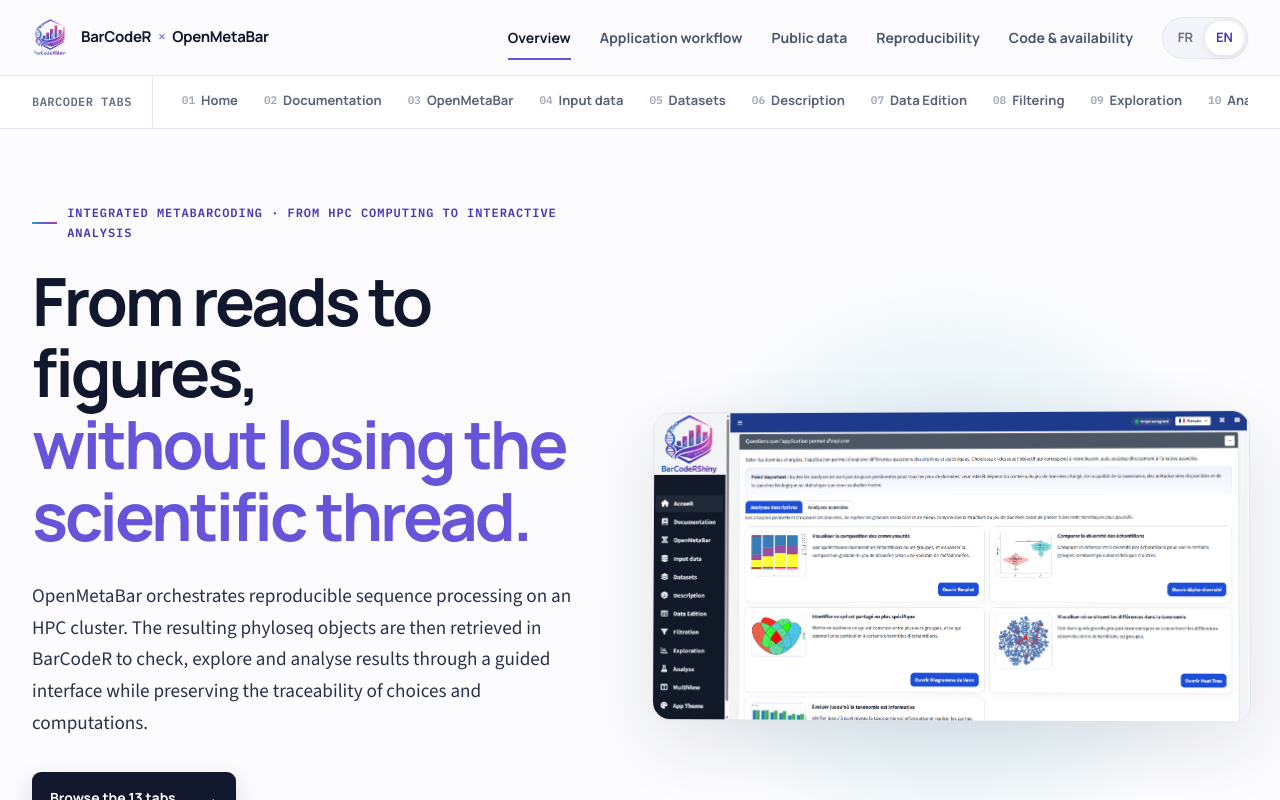
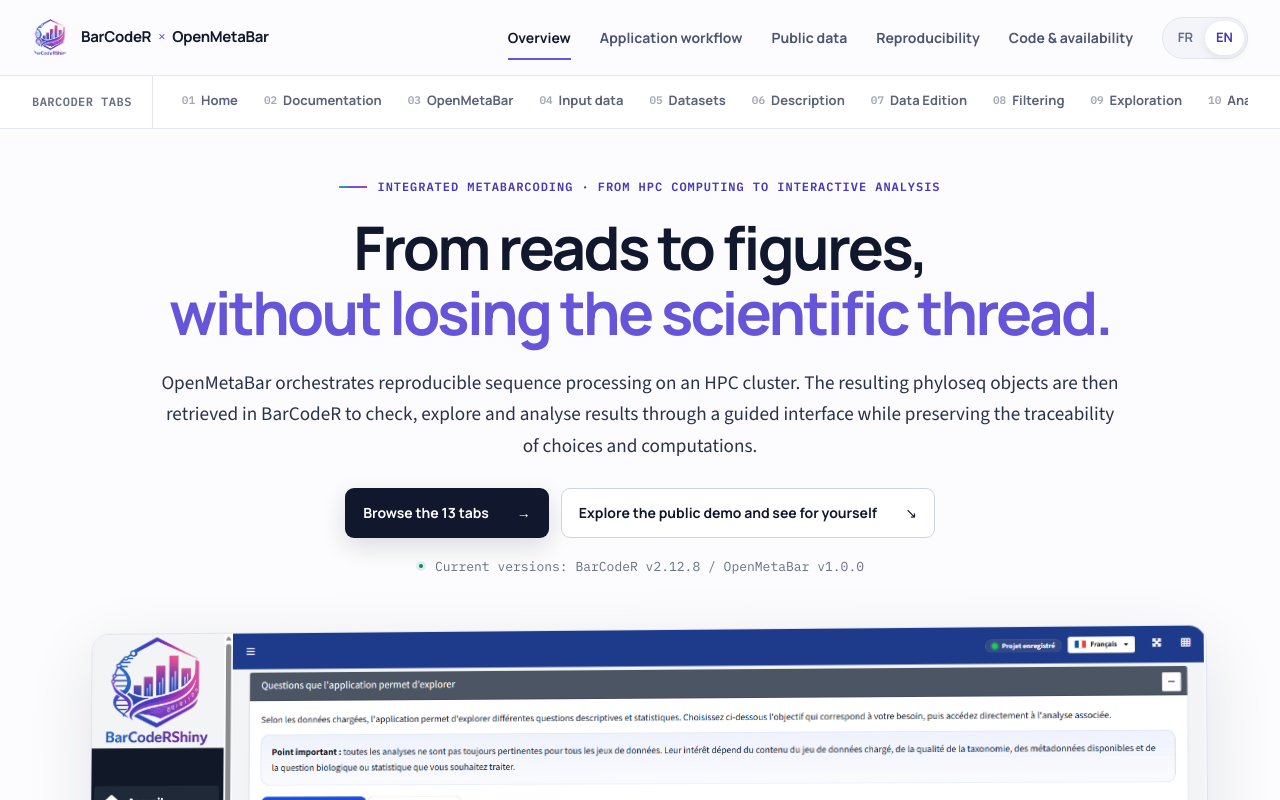
Before and after one commit to MLPosuphy/site-BarCodeR-R-shiny-application, a React (Vite) app: page / in a window 1280 px wide. Shown: the top 800 px of the page. Built offline with nearby package versions, Linux system fonts and the light colour scheme.

Commit message:
Center and enlarge homepage application preview

```diff
--- a/src/styles.css
+++ b/src/styles.css
@@ -76,26 +76,28 @@
 .app-tabs a:hover { background: #f7f7fb; color: var(--violet-dark); }
 .app-tabs a.active { background: var(--violet-pale); border-bottom-color: var(--violet); color: var(--violet-dark); }
 
-.hero { align-items: center; display: grid; gap: clamp(50px, 6vw, 92px); grid-template-columns: .95fr 1.05fr; min-height: 690px; padding-block: 74px 82px; position: relative; }
+.hero { align-items: center; display: grid; gap: clamp(38px, 4vw, 52px); grid-template-columns: minmax(0, 1fr); padding-block: 48px 98px; position: relative; }
 .hero::before { background-image: radial-gradient(#d8d9e2 1px, transparent 1px); background-size: 24px 24px; content: ""; height: 320px; left: -120px; mask-image: linear-gradient(to bottom, transparent, #000, transparent); opacity: .45; position: absolute; top: 90px; width: 340px; z-index: -1; }
-.eyebrow { align-items: center; color: var(--violet-dark); display: flex; font-family: var(--font-mono); font-size: 12px; font-weight: 600; gap: 10px; letter-spacing: .08em; margin-bottom: 22px; text-transform: uppercase; }
+.eyebrow { align-items: center; color: var(--violet-dark); display: flex; font-family: var(--font-mono); font-size: 12px; font-weight: 600; gap: 10px; letter-spacing: .08em; margin-bottom: 18px; text-transform: uppercase; }
 .eyebrow > span { background: linear-gradient(90deg, var(--cyan), var(--violet), var(--magenta)); height: 2px; width: 28px; }
 h1, h2, h3 { font-family: var(--font-display); font-weight: 650; letter-spacing: -.045em; line-height: 1.08; }
-.hero h1 { font-size: clamp(48px, 5.2vw, 74px); max-width: 760px; }
+.hero h1 { font-size: clamp(46px, 4.7vw, 62px); max-width: 1120px; }
 h1 em { color: var(--violet); font-style: normal; }
 .lead { color: var(--ink-soft); font-size: clamp(18px, 1.5vw, 21px); line-height: 1.65; max-width: 720px; }
-.hero .lead { margin-top: 28px; max-width: 650px; }
-.hero-actions { display: flex; flex-wrap: wrap; gap: 12px; margin-top: 34px; }
+.hero-copy { align-items: center; display: flex; flex-direction: column; margin-inline: auto; max-width: 1040px; text-align: center; }
+.hero-copy .eyebrow { justify-content: center; }
+.hero .lead { margin-top: 22px; max-width: 960px; }
+.hero-actions { display: flex; flex-wrap: wrap; gap: 12px; margin-top: 26px; }
 .button { align-items: center; border: 1px solid transparent; border-radius: 9px; display: inline-flex; font-family: var(--font-display); font-size: 14px; font-weight: 700; gap: 28px; justify-content: space-between; min-height: 50px; padding: 12px 17px; transition: background .16s ease, border-color .16s ease, box-shadow .16s ease, transform .16s ease; }
 .button:hover { transform: translateY(-2px); }
 .button.primary { background: var(--ink); box-shadow: 0 8px 25px rgba(17,24,45,.14); color: white; }
 .button.primary:hover { background: var(--violet-dark); box-shadow: 0 12px 30px rgba(73,56,180,.22); }
 .button.secondary { background: var(--surface); border-color: var(--line-dark); color: var(--ink); }
 .button.secondary:hover { border-color: var(--violet); color: var(--violet-dark); }
-.version-line { align-items: center; color: var(--muted); display: flex; font-family: var(--font-mono); font-size: 13px; gap: 9px; margin-top: 24px; }
+.version-line { align-items: center; color: var(--muted); display: flex; font-family: var(--font-mono); font-size: 13px; gap: 9px; margin-top: 18px; }
 .version-line span { background: var(--green); border: 3px solid #d9f1e8; border-radius: 50%; height: 10px; width: 10px; }
 
-.hero-media { min-width: 0; perspective: 1200px; position: relative; }
+.hero-media { margin-inline: auto; max-width: 1120px; min-width: 0; perspective: 1200px; position: relative; width: calc(100% - 52px); }
 .ambient-ring { background: radial-gradient(circle, rgba(102,84,217,.23), rgba(31,167,184,.08) 42%, transparent 68%); border-radius: 50%; height: 620px; left: 50%; position: absolute; top: 50%; transform: translate(-50%, -50%); width: 620px; z-index: -1; }
 .app-preview { background: #f7f8fc; border: 1px solid #dfe3ee; border-radius: 18px; box-shadow: var(--shadow); min-height: 405px; overflow: hidden; transform: rotateY(-2deg) rotateX(1deg); }
 .preview-titlebar { align-items: center; background: #eef0f6; border-bottom: 1px solid #dfe3ec; color: #798197; display: flex; gap: 6px; height: 41px; padding: 0 14px; }
@@ -137,9 +139,9 @@
 .signal-card > span { align-items: center; background: var(--violet-pale); border-radius: 8px; color: var(--violet-dark); display: flex; flex: 0 0 auto; font-family: var(--font-display); font-size: 11px; font-weight: 800; height: 34px; justify-content: center; width: 38px; }
 .signal-card b { display: block; font-family: var(--font-display); font-size: 13px; }
 .signal-card small { color: var(--muted); display: block; font-family: var(--font-mono); font-size: 11px; line-height: 1.35; margin-top: 2px; }
-.signal-one { right: -22px; top: -30px; }
-.signal-two { animation-delay: .12s; bottom: 82px; right: -34px; }
-.signal-three { animation-delay: .24s; bottom: -30px; left: 28px; }
+.signal-one { right: -26px; top: -30px; }
+.signal-two { animation-delay: .12s; bottom: 92px; right: -32px; }
+.signal-three { animation-delay: .24s; bottom: -30px; left: 42px; }
 @keyframes settle-in { from { opacity: 0; transform: translateY(12px) scale(.96); } to { opacity: 1; transform: none; } }
 
 .numbers-band { background: var(--dark); color: white; }
@@ -378,7 +380,7 @@
   .primary-nav > a::after { display: none; }
   .language-switch { align-self: flex-start; margin-top: 15px; }
   .app-tabs { padding-inline: 20px; }.app-tabs-label { display: none; }
-  .hero { grid-template-columns: 1fr; padding-block: 65px 95px; }.hero-copy { max-width: 740px; }.hero-media { margin-inline: auto; max-width: 700px; width: 100%; }
+  .hero { padding-block: 65px 95px; }.hero-copy { max-width: 740px; }.hero-media { max-width: 700px; width: calc(100% - 32px); }
   .numbers-grid { grid-template-columns: repeat(2, 1fr); }.numbers-grid > div:nth-child(3) { border-top: 1px solid rgba(255,255,255,.12); }.numbers-grid > div:nth-child(4) { border-top: 1px solid rgba(255,255,255,.12); border-right: 1px solid rgba(255,255,255,.12); }
   .workflow { gap: 0; grid-template-columns: repeat(3, 1fr); }.workflow-step { min-height: 160px; }.workflow-step:nth-child(3) > i { display: none; }
   .module-grid { grid-template-columns: repeat(2, 1fr); }
```
